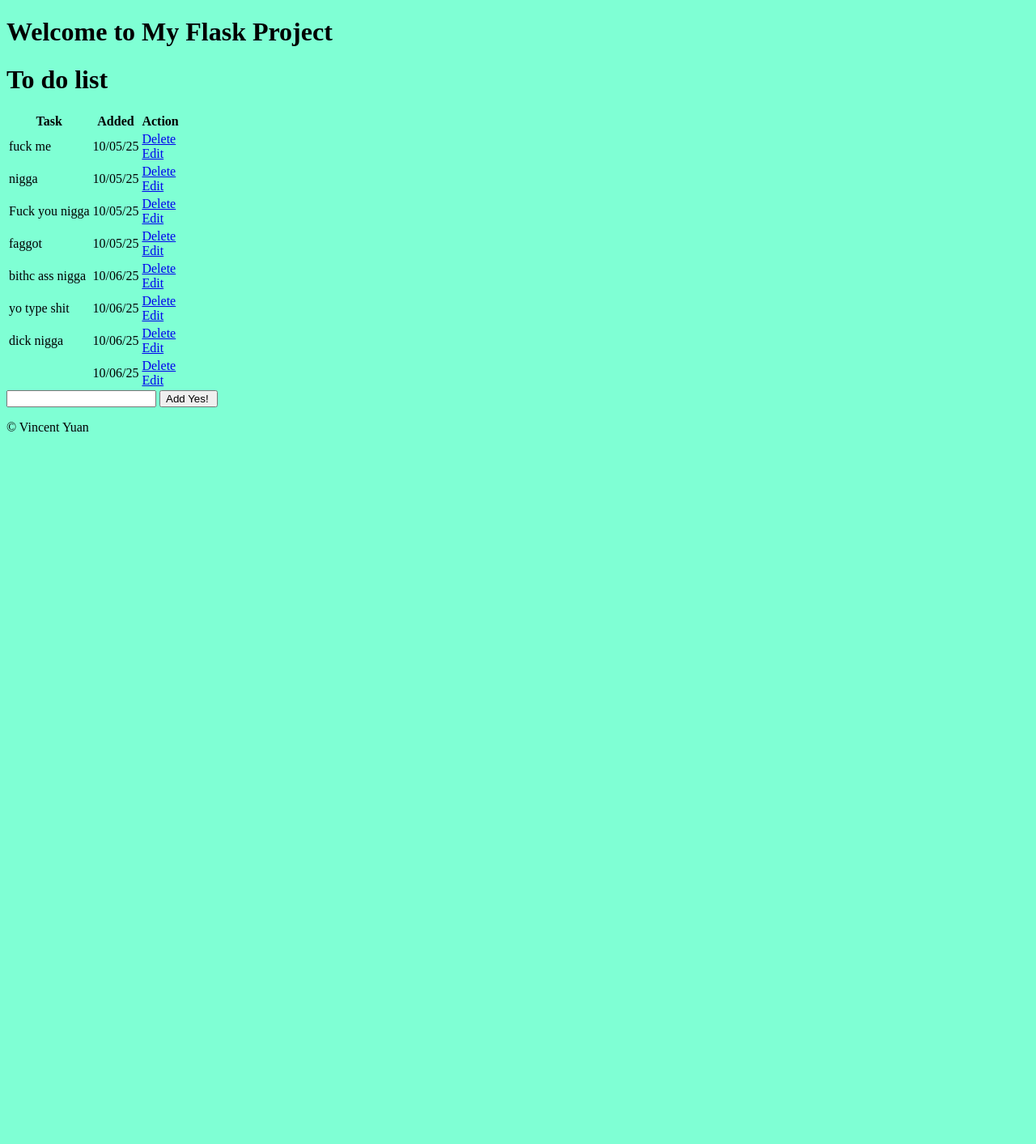
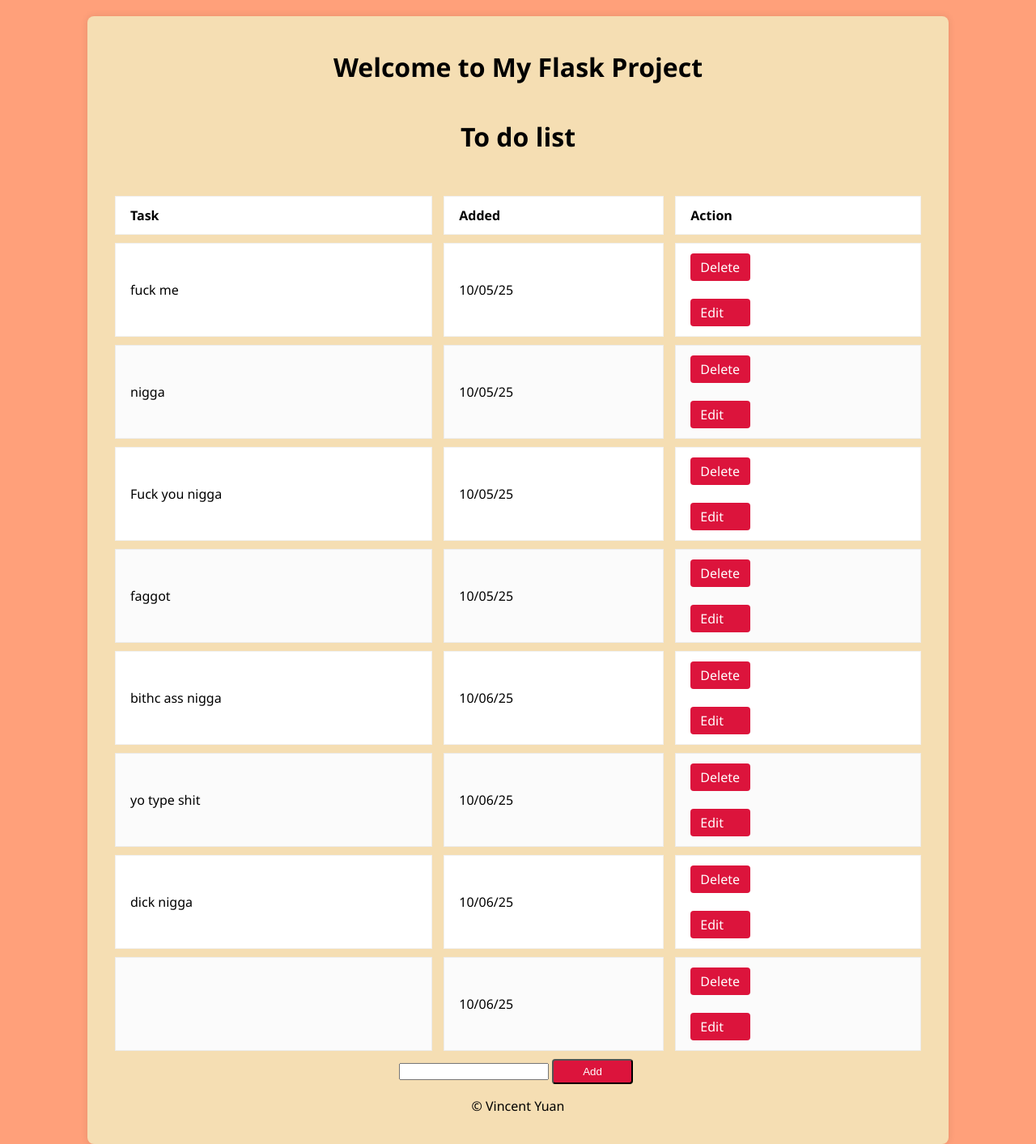
Before and after one commit to VincentYuann/Coding-Dojo, a Flask app: page / in a window 1280 px wide. Shown: the whole page at 81% size. Before the commit the page ends 533 px from the top, so only its background shows below. Run offline with Flask 3, Linux system fonts and the light colour scheme; data comes from the database, SQL or seed files in the repository; both versions use the stored data as it was after the commit.

Commit message:
Added css

```diff
--- a/Flask/app.py
+++ b/Flask/app.py
@@ -5,6 +5,7 @@ from datetime import datetime
 # My app
 app = Flask(__name__)
 app.config['SQLALCHEMY_DATABASE_URI'] = 'sqlite:///database.db'
+app.config['SQLALCHEMY_TRACK_MODIFICATIONS'] = False
 db = SQLAlchemy(app)
 
 # Database model for row of data
@@ -16,6 +17,10 @@ class Tasks(db.Model):
 
 	def __repr__(self) -> str:
 		return f"{self.id}"
+
+with app.app_context():
+	db.create_all()
+
 
 # Home page route
 @app.route('/', methods = ['GET', 'POST'])
@@ -66,7 +71,4 @@ def update(id):
 		return render_template('edit.html', task = task)
 
 if __name__ == '__main__':
-	with app.app_context():
-		db.create_all()
-
-	app.run(debug=True)
+	app.run()
--- a/Flask/static/styles.css
+++ b/Flask/static/styles.css
@@ -1,3 +1,79 @@
 body {
-    background-color: aquamarine;
+    background-color: lightsalmon;
+    font-family: 'Segoe UI', Tahoma, Geneva, Verdana, sans-serif;
+    margin: 0;
+    padding: 0;
 }
+
+table {
+    width: 100%;
+    margin-top: 20px;
+}
+
+a {
+    text-decoration: none;
+    color: white;
+    background-color: crimson;
+    padding: 6px 12px;
+    margin-right: 5px;
+    border-radius: 4px;
+    border-spacing: 6px 10px;
+    display: block;
+    width: 50px;
+}
+
+#btn_Add {
+    color: white;
+    background-color: crimson;
+    padding: 6px 12px;
+    margin-right: 5px;
+    border-radius: 4px;
+    border-spacing: 6px 10px;
+    width: 100px;
+}
+
+.roomy-table {
+    width: 100%;
+    border-collapse: separate;
+    border-spacing: 14px 10px;
+    margin-top: 20px;
+}
+
+.roomy-table thead th {
+    background: #f3f4f6;
+    font-weight: 700;
+    padding: 12px 18px;
+    text-align: left;
+    border: 1px solid rgba(0,0,0,0.06);
+    border-radius: 6px;
+}
+
+.roomy-table th,
+.roomy-table td {
+    padding: 12px 18px;
+    text-align: left;
+    background: #ffffff;
+    border: 1px solid rgba(0,0,0,0.06);
+}
+
+.roomy-table tbody tr:nth-child(odd) td {
+    background: #fbfbfb;
+}
+
+.roomy-table tbody tr:hover td {
+    background: #eef6ff;
+    box-shadow: 0 2px 6px rgba(0,0,0,0.03);
+}
+
+.content {
+    width: 80%;
+    margin: auto;
+    padding: 20px;
+    background-color: wheat;
+    box-shadow: 0 0 10px rgba(0, 0, 0, 0.1);
+    border-radius: 8px;
+    margin-top: 20px;
+    display: flex;
+    flex-direction: column;
+    align-items: center;
+}
--- a/Flask/templates/edit.html
+++ b/Flask/templates/edit.html
@@ -7,7 +7,7 @@
 
     <!-- Form for editing an existing task syntax(function name, placeholder = task.id)-->
     <form action="{{ url_for('update', id = task.id) }}" method="post">
-        <input type="text" name="content" id="content">
+        <input type="text" name="content" id="content" value="{{ task.content }}">
         <input type="submit" value="Update" id="btn_Add">
     </form>
 {% endblock %}
--- a/Flask/templates/index.html
+++ b/Flask/templates/index.html
@@ -13,7 +13,7 @@
     {% if tasks | length < 1 %}
         <h3>There are no tasks</h3>
     {% else %}
-        <table>
+    <table class="roomy-table">
             <tr>
                 <th>Task</th>
                 <th>Added</th>
@@ -35,7 +35,7 @@
 
     <form action="/" method="post">
         <input type="text" name="content" id="content">
-        <input type="submit" value="Add Yes! " id="btn_Add">
+        <input type="submit" value="Add" id="btn_Add">
     </form>
 
     <footer>
```
Also changed, not shown: instance/database.db.
